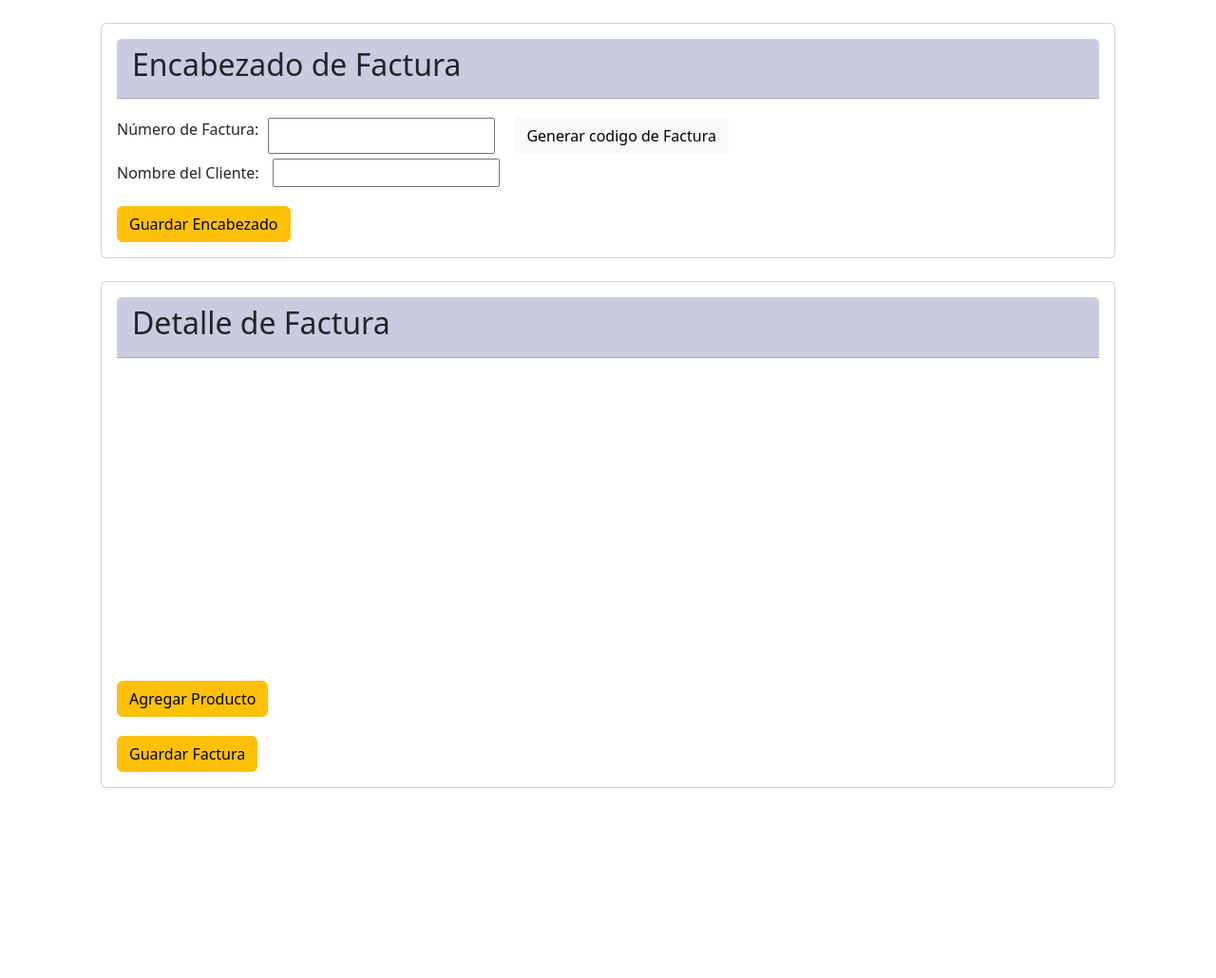
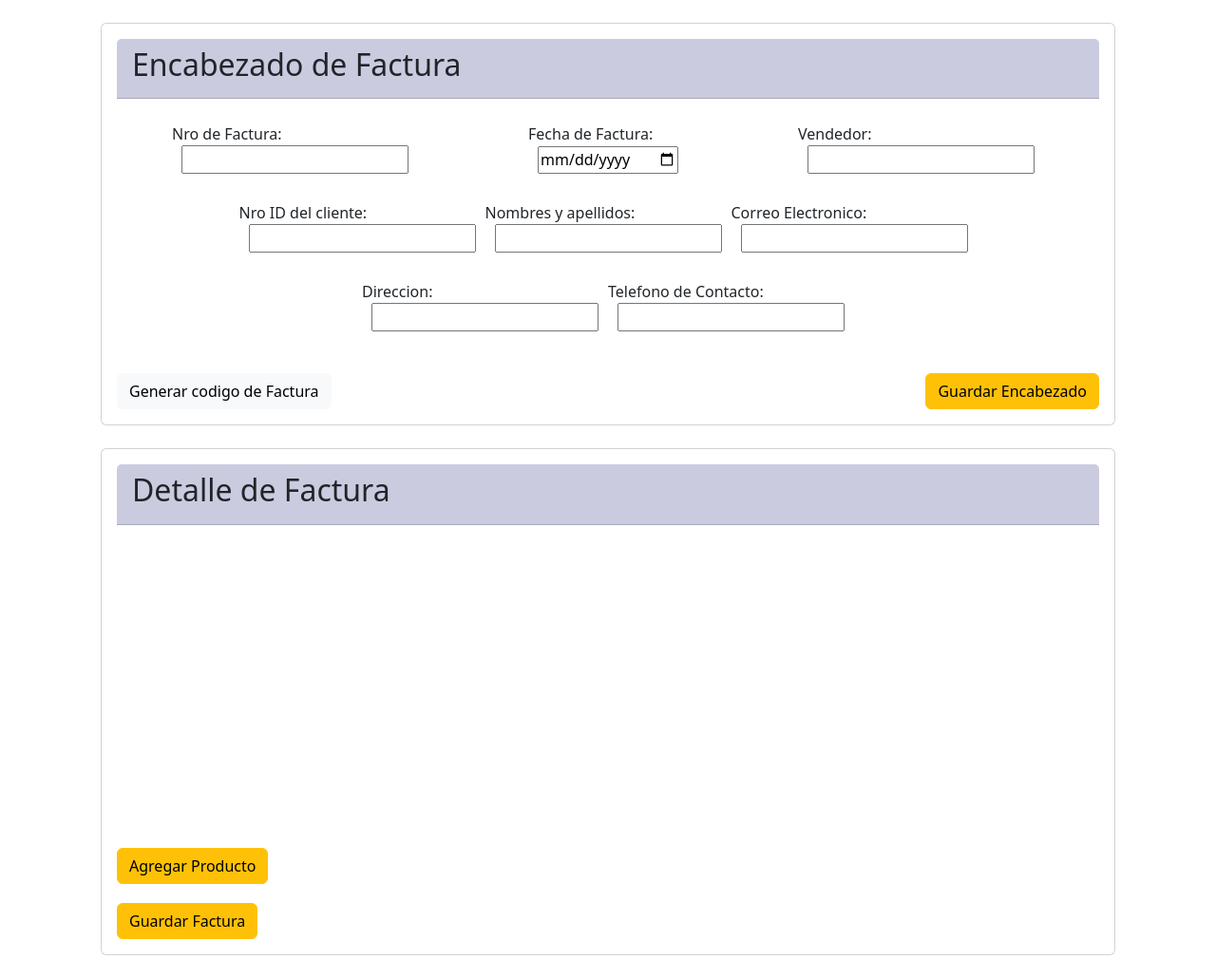
Before and after one commit to Dsgathebest/Factura, a PHP site: page / in a window 1280 px wide. Shown: the part 100-1130 px from the top of the page at 95% size. Before the commit the page ends 930 px from the top, so only its background shows below. Run offline with PHP 8.4, Linux system fonts and the light colour scheme.

Commit message:
recuperacion de archivos

```diff
--- a/index.php
+++ b/index.php
@@ -36,18 +36,53 @@
                     </div>
                     <div class="card-form">
                         <form id="headerForm">
-                            <div class="d-flex div-form">
-                                <label for="invoiceNumber">Número de Factura:</label>
-                                <input class="e-form" type="text" id="invoiceNumber" name="invoiceNumber"><br>
-                                <button class="e-form btn btn-light" type="button" id="addCode">Generar codigo de Factura</button>
+                            <div class="d-flex justify-content-around flex-wrap">
+                                <div class="d-grid div-form">
+                                    <label for="invoiceNumber">Nro de Factura:</label>
+                                    <input class="e-form" type="text" id="invoiceNumber" name="invoiceNumber"><br>
+                                </div>
+                                <div class="d-grid div-form">
+                                    <label for="invoiceDate">Fecha de Factura:</label>
+                                    <input class="e-form" type="date" id="invoiceDate" name="invoiceDate"><br>
+                                </div>
+                                <div class="d-grid div-form">
+                                    <label for="sellerName">Vendedor:</label>
+                                    <input class="e-form" type="text" id="sellerName" name="sellerName"><br>
+                                </div>
                             </div>
-                            <div class="div-form">
-                                <label for="customerName">Nombre del Cliente:</label>
-                                <input class="e-form" type="text" id="customerName" name="customerName"><br>
+                            <div class="d-flex justify-content-center flex-wrap">
+                                <div class="d-grid div-form">
+                                    <label for="customerId">Nro ID del cliente:</label>
+                                    <input class="e-form" type="text" id="customerId" name="customerId"><br>
+                                </div>
+                                <div class="d-grid div-form">
+                                    <label for="customerName">Nombres y apellidos:</label>
+                                    <input class="e-form" type="text" id="customerName" name="customerName"><br>
+                                </div>
+                                <div class="d-grid div-form">
+                                    <label for="customerEmail">Correo Electronico:</label>
+                                    <input class="e-form" type="text" id="customerEmail" name="customerEmail"><br>
+                                </div>
+                                <div class="d-grid div-form">
+                                    <label for="customerAddress">Direccion:</label>
+                                    <input class="e-form" type="text" id="customerAddress" name="customerAddress"><br>
+                                </div>
+                                <div class="d-grid div-form">
+                                    <label for="customerTel">Telefono de Contacto:</label>
+                                    <input class="e-form" type="text" id="customerTel" name="customerTel"><br>
+                                </div>
                             </div>
+
+
+
+
                             <!-- Otros campos del encabezado de factura -->
+                            <div class="d-flex justify-content-between">
+                                <button class="boton btn btn-light" type="button" onclick="generarCodigo()">Generar codigo de Factura</button>
 
-                            <button class="boton btn btn-warning" type="button" id="addHeader" onclick="generarCodigo()">Guardar Encabezado</button>
+                                <button class="boton btn btn-warning" type="button" id="addHeader" onclick="submitForm()">Guardar Encabezado</button>
+                            </div>
+
                         </form>
                     </div>
                 </div>
@@ -72,7 +107,8 @@
                     <div>
                         <button class="boton btn btn-warning" id="addItem" type="button">Agregar Producto</button>
                     </div>
-                    <button class="boton btn btn-warning" type="button" onclick="submitForm()">Guardar Factura</button>
+                    <button class="boton btn btn-warning" type="button"
+                    id="saveItem" onclick="submitForm()">Guardar Factura</button>
                 </div>
 
                 <div id="result">
--- a/js/registro/cliente.js
+++ b/js/registro/cliente.js
@@ -1,5 +1,3 @@
-const btnGenerarCodigo = document.querySelector("#addCode");
-btnGenerarCodigo.addEventListener("click", generarCodigo);
 
 const newItem = document.querySelector("#newItem");
 const addItem = document.querySelector("#addItem");
```
Also changed, not shown: js/procesarfactura.js (+40 -40 lines), models/Cliente.php (added, +44 -0 lines), models/DetailInvoice.php (added, +17 -0 lines), models/Employee.php (added, +20 -0 lines), models/Factura.php (added, +71 -0 lines), models/Product.php (added, +16 -0 lines).
